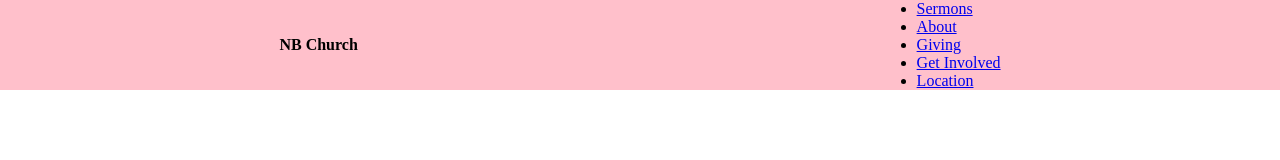
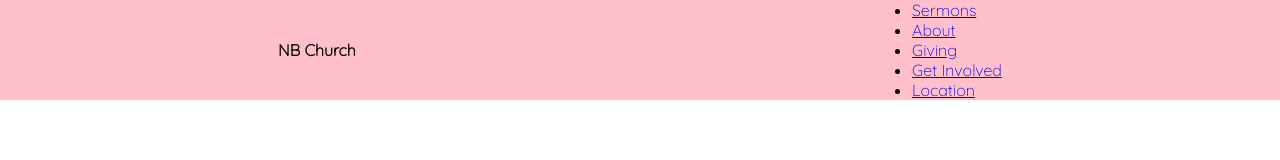
Before and after one commit to adaruiz93/NB-Church, a plain HTML site: page index.html in a window 1280 px wide. Drawn offline with Linux system fonts and the light colour scheme.

Commit message:
added font

```diff
--- a/styles.css
+++ b/styles.css
@@ -1,3 +1,5 @@
+@import url('https://fonts.googleapis.com/css2?family=Quicksand:wght@300&display=swap');
+
 * {
   margin: 0px;
   padding: 0px;
@@ -10,4 +12,5 @@ nav {
   align-items: center;
   min-height: 1px;
   background-color: pink;
+  font-family: 'Quicksand', sans-serif;
 }
```
